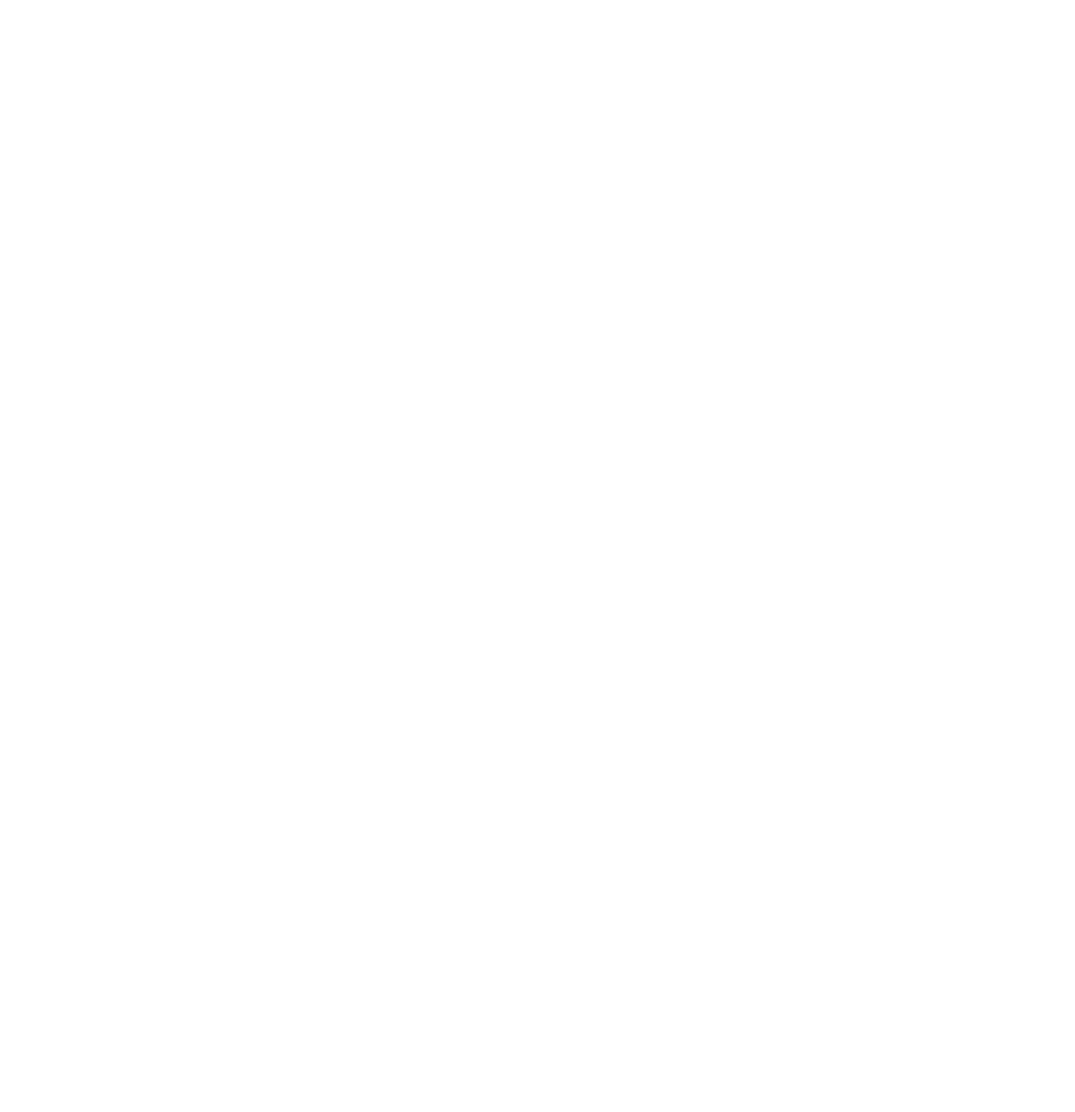
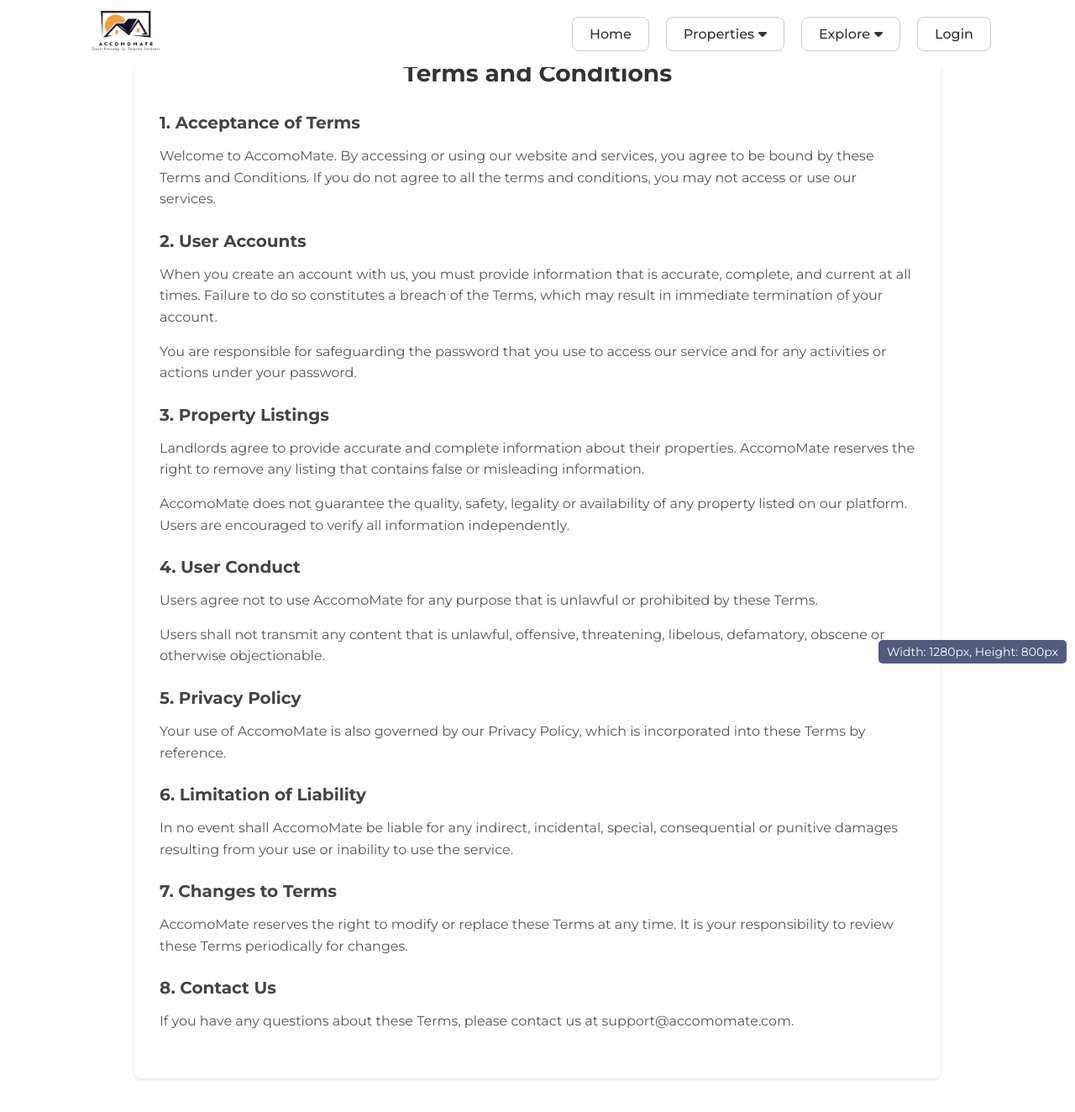
Before and after one commit to afridipolock/accomomate, a React (Create React App) app: page /terms-condition in a window 1280 px wide. Before the commit this address had no page. Shown: the whole page at 84% size. Before the commit the page ends 800 px from the top, so only its background shows below. Built offline with nearby package versions, Linux system fonts and the light colour scheme.

Commit message:
added terms and conditions

```diff
--- a/src/App.jsx
+++ b/src/App.jsx
@@ -21,6 +21,9 @@
 import ViewProfile from "./frontend/pages/webpage/viewProfile/ViewProfile";
 import ManageProperties from "./frontend/pages/webpage/manageProperties/ManageProperties";
 // Import dashboard pages
+
+//import terms and conditions
+import TermsCondition from "./frontend/components/termsCondition/TermsConsition";
 
 // New page always scroll on top
 const NewPageScrollTop = () => {
@@ -180,6 +183,15 @@
             </WebPageLayout>
           }
         />
+        <Route
+          path="/terms-condition"
+          element={
+            <WebPageLayout>
+              <TermsCondition />
+            </WebPageLayout>
+          }
+        />
+
       </Routes>
     </Router>
   );
--- /dev/null
+++ b/src/frontend/components/termsCondition/TermsConsition.jsx
@@ -0,0 +1,90 @@
+import React, { useEffect, useState } from "react";
+import "./style.css";
+
+const TermsCondition = () => {
+  return (
+    <div className="terms-container">
+      <div className="terms-content">
+        <h1>Terms and Conditions</h1>
+
+        <section>
+          <h2>1. Acceptance of Terms</h2>
+          <p>
+            Welcome to AccomoMate. By accessing or using our website and services,
+            you agree to be bound by these Terms and Conditions. If you do not agree
+            to all the terms and conditions, you may not access or use our services.
+          </p>
+        </section>
+
+        <section>
+          <h2>2. User Accounts</h2>
+          <p>
+            When you create an account with us, you must provide information that is
+            accurate, complete, and current at all times. Failure to do so constitutes
+            a breach of the Terms, which may result in immediate termination of your account.
+          </p>
+          <p>
+            You are responsible for safeguarding the password that you use to access our
+            service and for any activities or actions under your password.
+          </p>
+        </section>
+
+        <section>
+          <h2>3. Property Listings</h2>
+          <p>
+            Landlords agree to provide accurate and complete information about their properties.
+            AccomoMate reserves the right to remove any listing that contains false or misleading information.
+          </p>
+          <p>
+            AccomoMate does not guarantee the quality, safety, legality or availability of any
+            property listed on our platform. Users are encouraged to verify all information independently.
+          </p>
+        </section>
+
+        <section>
+          <h2>4. User Conduct</h2>
+          <p>
+            Users agree not to use AccomoMate for any purpose that is unlawful or prohibited by these Terms.
+          </p>
+          <p>
+            Users shall not transmit any content that is unlawful, offensive, threatening,
+            libelous, defamatory, obscene or otherwise objectionable.
+          </p>
+        </section>
+
+        <section>
+          <h2>5. Privacy Policy</h2>
+          <p>
+            Your use of AccomoMate is also governed by our Privacy Policy, which is incorporated
+            into these Terms by reference.
+          </p>
+        </section>
+
+        <section>
+          <h2>6. Limitation of Liability</h2>
+          <p>
+            In no event shall AccomoMate be liable for any indirect, incidental, special,
+            consequential or punitive damages resulting from your use or inability to use the service.
+          </p>
+        </section>
+
+        <section>
+          <h2>7. Changes to Terms</h2>
+          <p>
+            AccomoMate reserves the right to modify or replace these Terms at any time.
+            It is your responsibility to review these Terms periodically for changes.
+          </p>
+        </section>
+
+        <section>
+          <h2>8. Contact Us</h2>
+          <p>
+            If you have any questions about these Terms, please contact us at support@accomomate.com.
+          </p>
+        </section>
+      </div>
+    </div>
+  );
+};
+
+export default TermsCondition;
--- /dev/null
+++ b/src/frontend/components/termsCondition/style.css
@@ -0,0 +1,56 @@
+
+.terms-container {
+    padding: 40px 20px;
+    max-width: 1000px;
+    margin: 0 auto;
+    min-height: 100vh;
+  }
+
+  .terms-content {
+    background-color: #fff;
+    padding: 30px;
+    border-radius: 8px;
+    box-shadow: 0 2px 4px rgba(0, 0, 0, 0.1);
+  }
+
+  .terms-content h1 {
+    font-size: 28px;
+    margin-bottom: 30px;
+    color: #333;
+    text-align: center;
+  }
+
+  .terms-content h2 {
+    font-size: 20px;
+    margin-top: 25px;
+    margin-bottom: 15px;
+    color: #444;
+  }
+
+  .terms-content p {
+    margin-bottom: 15px;
+    line-height: 1.6;
+    color: #555;
+  }
+
+  .terms-content section {
+    margin-bottom: 25px;
+  }
+
+  @media (max-width: 768px) {
+    .terms-container {
+      padding: 20px 15px;
+    }
+
+    .terms-content {
+      padding: 20px;
+    }
+
+    .terms-content h1 {
+      font-size: 24px;
+    }
+
+    .terms-content h2 {
+      font-size: 18px;
+    }
+  }
--- a/src/frontend/pages/webpage/home/Home.jsx
+++ b/src/frontend/pages/webpage/home/Home.jsx
@@ -48,7 +48,7 @@
           </div>
           <div className="right">
             <button type="button" onClick={() => navigate("/registration")}>
-              Sign in or Crate an account
+              Sign in or Create an account
             </button>
           </div>
         </div>
```
